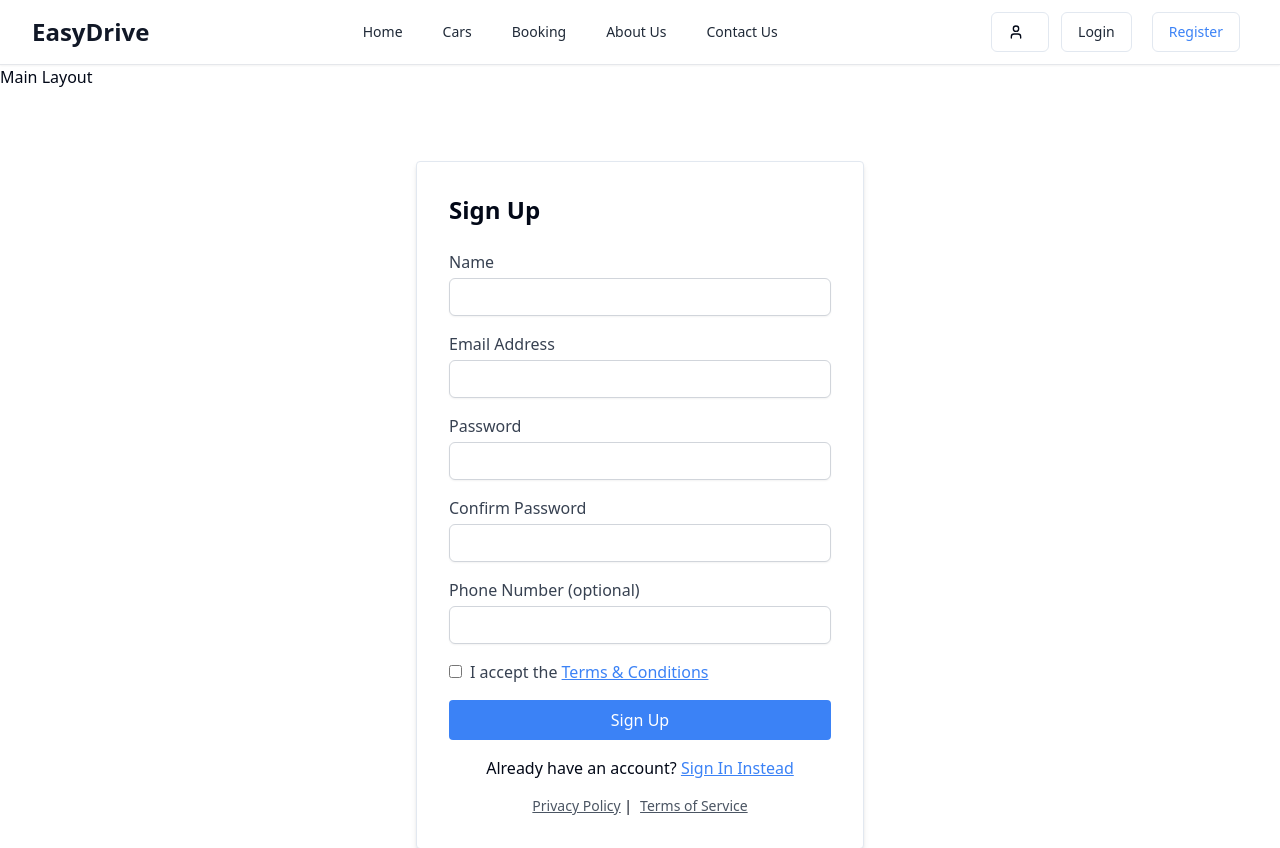
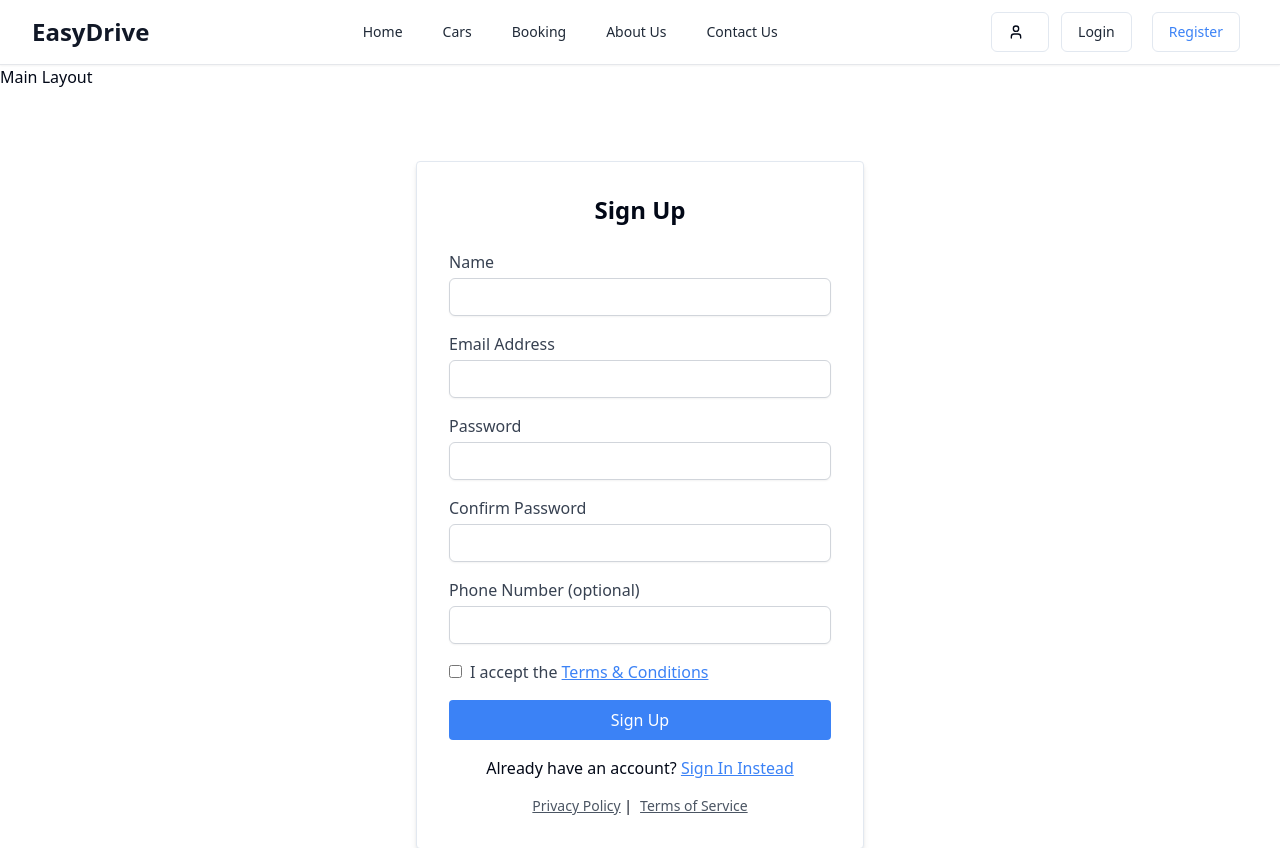
Before and after one commit to yusuf-khan-swd/easy-drive-frontend-vite-shadcn, a React (Vite) app: page /register in a window 1280 px wide. Shown: the top 848 px of the page. Built offline with nearby package versions, Linux system fonts and the light colour scheme.

Commit message:
center align text of login and register heading

```diff
--- a/src/pages/Login.tsx
+++ b/src/pages/Login.tsx
@@ -51,7 +51,7 @@ const Login = () => {
         className="bg-white border p-8 rounded shadow-md w-full max-w-md"
         onSubmit={handleSubmit}
       >
-        <h2 className="text-2xl font-bold mb-6">Sign In</h2>
+        <h2 className="text-2xl font-bold mb-6 text-center">Sign In</h2>
 
         <div className="mb-4">
           <label htmlFor="email" className="block text-gray-700">
--- a/src/pages/Register.tsx
+++ b/src/pages/Register.tsx
@@ -64,7 +64,7 @@ const SignUp = () => {
         className="bg-white border p-8 rounded shadow-md w-full max-w-md"
         onSubmit={handleSubmit}
       >
-        <h2 className="text-2xl font-bold mb-6">Sign Up</h2>
+        <h2 className="text-2xl font-bold mb-6 text-center">Sign Up</h2>
 
         <div className="mb-4">
           <label htmlFor="name" className="block text-gray-700">
```
